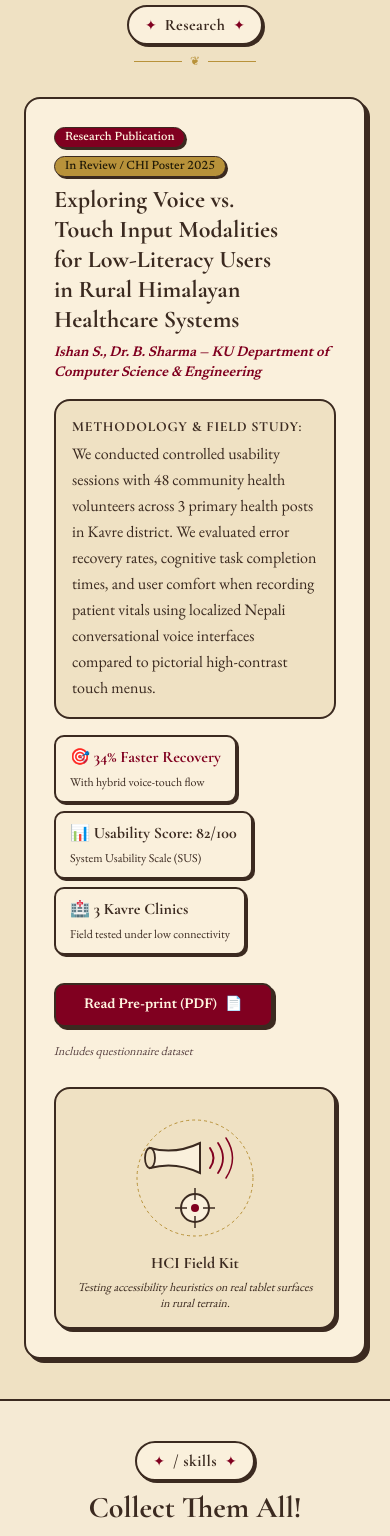
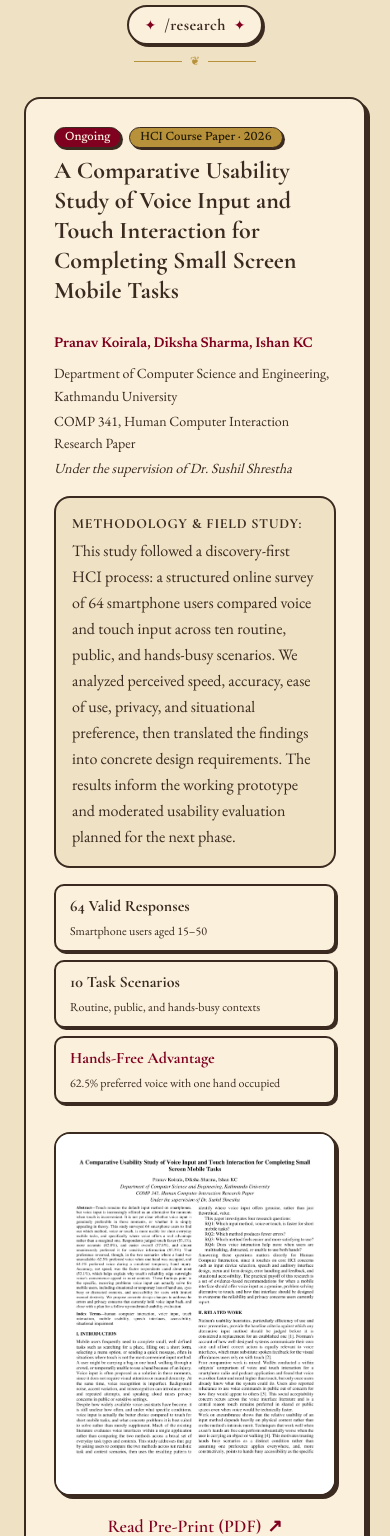
Before and after one commit to ishannkc/portfolio, a Next.js app: page / in a window 390 px wide. Shown: the part 4400-5936 px from the top of the page. Built offline with nearby package versions, Linux system fonts and the light colour scheme; no server answers.

Commit message:
add research paper and image; update Research component to display new data and structure

```diff
--- a/src/components/Research.tsx
+++ b/src/components/Research.tsx
@@ -1,9 +1,8 @@
+import Image from "next/image";
 import { research } from "@/data/research";
-import { Button } from "./Button";
 import { Card } from "./Card";
 import { Chip } from "./Chip";
 import { SectionHeading } from "./SectionHeading";
-import { ResearchKitIllustration } from "./illustrations/ResearchKit";
 
 export function Research() {
   return (
@@ -20,8 +19,6 @@ export function Research() {
           radius="2xl"
           shadow="md"
         >
-          <div className="flex flex-col gap-space-lg lg:flex-row lg:items-start lg:justify-between">
-            <div className="min-w-0 flex-1">
           <div className="mb-space-sm flex flex-wrap items-center gap-2">
             <Chip
               className="ink-shadow-sm"
@@ -41,14 +38,21 @@ export function Research() {
             </Chip>
           </div>
 
-              <h3 className="font-headline-lg text-2xl font-bold leading-tight text-[#3B2A20] text-balance md:text-3xl">
+          <h3 className="font-headline-lg text-2xl font-bold leading-tight text-[#3B2A20] md:text-3xl">
             {research.title}
           </h3>
 
-              <p className="mt-2 font-label-md text-sm font-semibold italic text-[#800020]">
-                <strong>{research.author}</strong>
-                {research.coAuthors}
+          <div className="mt-space-lg grid grid-cols-1 gap-space-lg lg:grid-cols-[minmax(0,1fr)_520px] lg:items-start">
+            <div className="min-w-0">
+              <p className="font-label-md text-sm font-semibold text-[#800020]">
+                {research.authors}
               </p>
+
+              <div className="mt-2 space-y-0.5 font-body-md text-sm leading-relaxed text-[#3B2A20]">
+                <p>{research.affiliation}</p>
+                <p>{research.course}</p>
+                <p className="italic">{research.supervisor}</p>
+              </div>
 
               <div className="mt-space-md rounded-xl border-2 border-[#3B2A20] bg-[#EFE1C3] p-space-md">
                 <h4 className="font-headline-sm text-sm font-bold uppercase tracking-wider text-[#3B2A20]">
@@ -59,7 +63,7 @@ export function Research() {
                 </p>
               </div>
 
-              <div className="mt-space-md flex flex-wrap items-center gap-space-sm">
+              <div className="mt-space-md flex flex-col gap-space-sm">
                 {research.takeaways.map((takeaway) => (
                   <div
                     className="ink-shadow-sm rounded-lg border-2 border-[#3B2A20] bg-[#FAF0DC] px-3.5 py-2"
@@ -80,28 +84,31 @@ export function Research() {
                   </div>
                 ))}
               </div>
-
-              <div className="mt-space-lg flex flex-wrap items-center gap-space-md">
-                <Button href={research.cta.href} size="sm">
-                  <span>{research.cta.label}</span>
-                  <span aria-hidden="true">{research.cta.icon}</span>
-                </Button>
-                <span className="font-body-sm text-xs italic text-[#584141]">
-                  {research.note}
-                </span>
-              </div>
             </div>
 
-            <div className="flex shrink-0 justify-center lg:w-72">
-              <div className="ink-shadow flex w-full flex-col items-center rounded-xl border-2 border-[#3B2A20] bg-[#EFE1C3] p-4 text-center">
-                <ResearchKitIllustration className="my-2" />
-                <span className="font-headline-sm text-base font-bold text-[#3B2A20]">
-                  {research.graphic.title}
+            <div className="mx-auto flex w-full max-w-[520px] flex-col items-center gap-space-md lg:mx-0">
+              <div className="ink-shadow w-full overflow-hidden rounded-xl border-2 border-[#3B2A20] bg-white">
+                <Image
+                  alt={research.paperPreview.alt}
+                  className="h-auto w-full select-none"
+                  height={1743}
+                  quality={95}
+                  sizes="(max-width: 1024px) 92vw, 520px"
+                  src={research.paperPreview.src}
+                  width={1347}
+                />
+              </div>
+
+              <a
+                className="group inline-flex items-center gap-1.5 border-b-2 border-[#800020] pb-0.5 font-headline-md text-lg font-semibold text-[#800020] transition-colors hover:border-[#3B2A20] hover:text-[#3B2A20]"
+                download={research.cta.download}
+                href={research.cta.href}
+              >
+                <span>{research.cta.label}</span>
+                <span aria-hidden="true" className="text-lg font-bold">
+                  ↗
                 </span>
-                <p className="mt-1 font-body-sm text-xs italic text-[#3B2A20]">
-                  {research.graphic.caption}
-                </p>
-              </div>
+              </a>
             </div>
           </div>
         </Card>
--- a/src/data/research.ts
+++ b/src/data/research.ts
@@ -1,41 +1,41 @@
 export const research = {
-  label: "Research",
-  publicationTag: "Research Publication",
-  statusTag: "In Review / CHI Poster 2025",
+  label: "/research",
+  publicationTag: "Ongoing",
+  statusTag: "HCI Course Paper · 2026",
   title:
-    "Exploring Voice vs. Touch Input Modalities for Low-Literacy Users in Rural Himalayan Healthcare Systems",
-  author: "Ishan S.",
-  coAuthors:
-    ", Dr. B. Sharma — KU Department of Computer Science & Engineering",
+    "A Comparative Usability Study of Voice Input and Touch Interaction for Completing Small Screen Mobile Tasks",
+  authors: "Pranav Koirala, Diksha Sharma, Ishan KC",
+  affiliation:
+    "Department of Computer Science and Engineering, Kathmandu University",
+  course: "COMP 341, Human Computer Interaction Research Paper",
+  supervisor: "Under the supervision of Dr. Sushil Shrestha",
   methodologyHeading: "Methodology & Field Study:",
   methodology:
-    "We conducted controlled usability sessions with 48 community health volunteers across 3 primary health posts in Kavre district. We evaluated error recovery rates, cognitive task completion times, and user comfort when recording patient vitals using localized Nepali conversational voice interfaces compared to pictorial high-contrast touch menus.",
+    "This study followed a discovery-first HCI process: a structured online survey of 64 smartphone users compared voice and touch input across ten routine, public, and hands-busy scenarios. We analyzed perceived speed, accuracy, ease of use, privacy, and situational preference, then translated the findings into concrete design requirements. The results inform the working prototype and moderated usability evaluation planned for the next phase.",
   takeaways: [
     {
-      title: "🎯 34% Faster Recovery",
-      detail: "With hybrid voice-touch flow",
-      highlight: true,
-    },
-    {
-      title: "📊 Usability Score: 82/100",
-      detail: "System Usability Scale (SUS)",
+      title: "64 Valid Responses",
+      detail: "Smartphone users aged 15–50",
       highlight: false,
     },
     {
-      title: "🏥 3 Kavre Clinics",
-      detail: "Field tested under low connectivity",
+      title: "10 Task Scenarios",
+      detail: "Routine, public, and hands-busy contexts",
       highlight: false,
+    },
+    {
+      title: "Hands-Free Advantage",
+      detail: "62.5% preferred voice with one hand occupied",
+      highlight: true,
     },
   ],
   cta: {
-    label: "Read Pre-print (PDF)",
-    href: "#",
-    icon: "📄",
+    label: "Read Pre-Print (PDF)",
+    href: "/research/HCI%20RP.pdf",
+    download: "HCI RP.pdf",
   },
-  note: "Includes questionnaire dataset",
-  graphic: {
-    title: "HCI Field Kit",
-    caption:
-      "Testing accessibility heuristics on real tablet surfaces in rural terrain.",
+  paperPreview: {
+    src: "/images/research-paper.png",
+    alt: "First page of the HCI research paper",
   },
 } as const;
```
Also changed, not shown: public/images/research-paper.png (added), 1 other file (tests, documents, lock files or other folders). Lines whose indentation alone changed are shown as unchanged.
